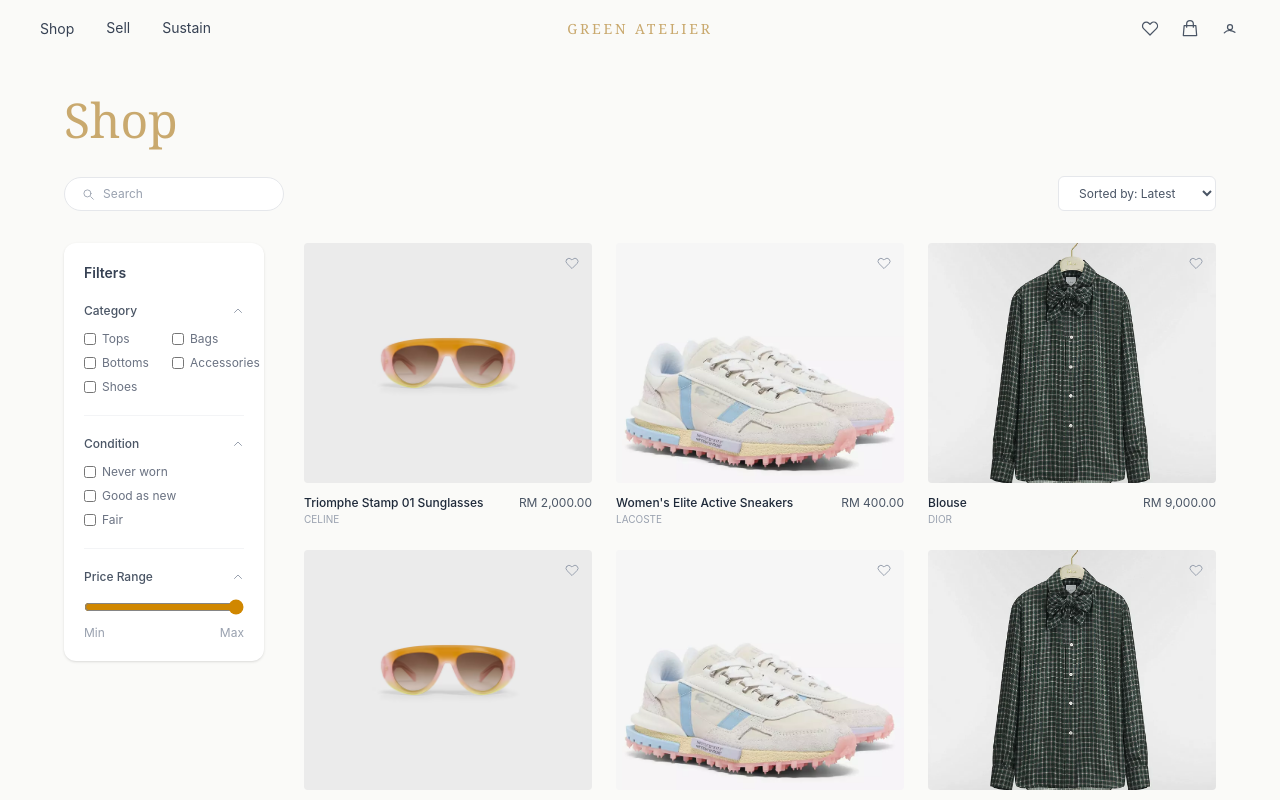
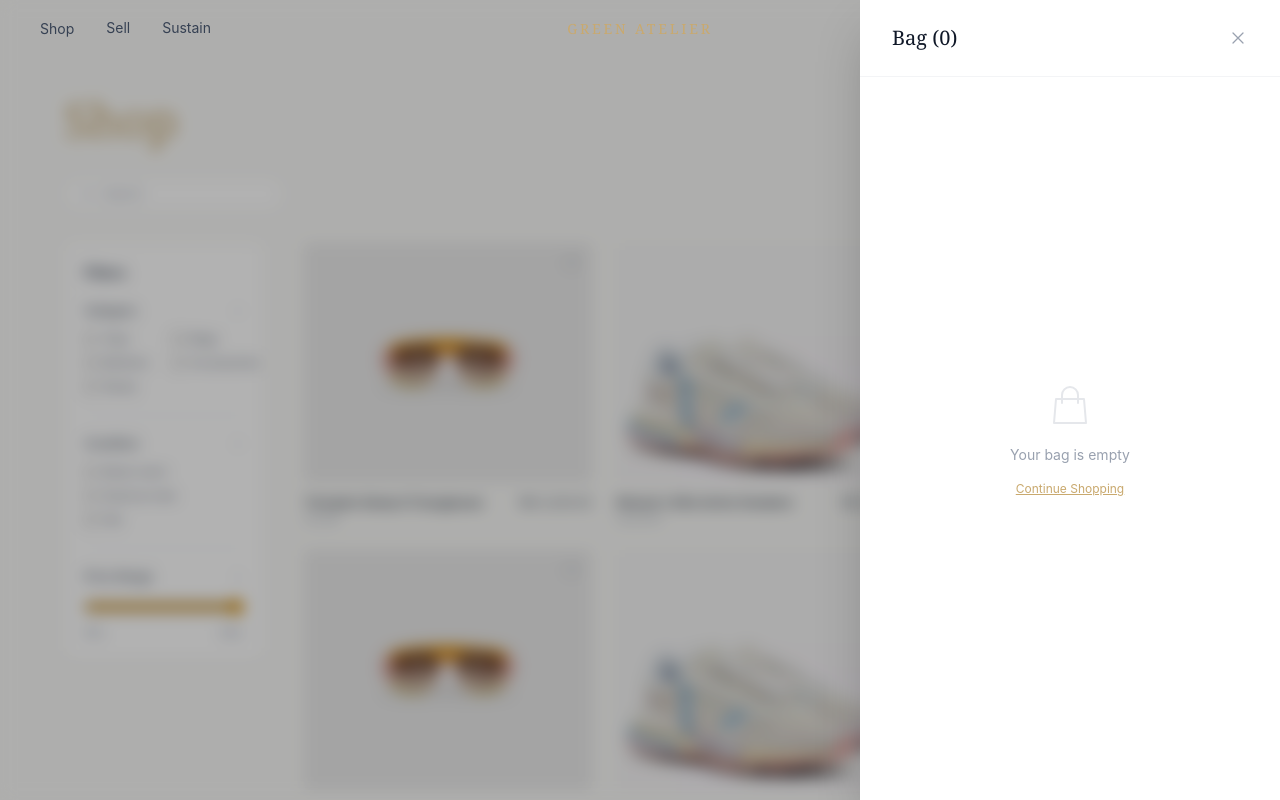
Before and after one commit to Hanadiew/Green-Atelier, a Vue app: page /shop in a window 1280 px wide. Both pictures are taken after a click on the button 1190 px from the left and 28 px from the top of the page. Shown: the top 800 px of the page. Built offline with nearby package versions, Linux system fonts and the light colour scheme.

Commit message:
Added cart drawer function

```diff
--- /dev/null
+++ b/src/cart.js
@@ -0,0 +1,24 @@
+import { ref, computed } from 'vue'
+
+export const cartItems = ref([])
+
+export const cartCount = computed(() => cartItems.value.length)
+
+export const cartSubtotal = computed(() =>
+  cartItems.value.reduce((sum, item) => sum + item.price, 0)
+)
+
+export const addToCart = (product) => {
+  const exists = cartItems.value.find(i => i.id === product.id)
+  if (!exists) {
+    cartItems.value.push({ ...product })
+  }
+}
+
+export const removeFromCart = (id) => {
+  cartItems.value = cartItems.value.filter(i => i.id !== id)
+}
+
+export const clearCart = () => {
+  cartItems.value = []
+}
--- /dev/null
+++ b/src/components/CartDrawer.vue
@@ -0,0 +1,102 @@
+<template>
+  <!-- Backdrop -->
+  <div
+    v-if="isOpen"
+    class="fixed inset-0 z-40 bg-black/30 backdrop-blur-sm"
+    @click="$emit('close')"
+  ></div>
+
+  <!-- Drawer -->
+  <div
+    class="fixed top-0 right-0 h-full z-50 bg-white shadow-2xl flex flex-col transition-transform duration-300"
+    style="width: 420px;"
+    :style="isOpen ? 'transform: translateX(0)' : 'transform: translateX(100%)'"
+  >
+    <!-- Header -->
+    <div class="flex items-center justify-between px-8 py-6 border-b border-gray-100">
+      <h2 class="text-xl font-light text-gray-900" style="font-family: 'Georgia', serif;">
+        Bag ({{ cartCount }})
+      </h2>
+      <button @click="$emit('close')" class="text-gray-400 hover:text-gray-700 transition">
+        <svg xmlns="http://www.w3.org/2000/svg" class="h-5 w-5" fill="none" viewBox="0 0 24 24" stroke="currentColor">
+          <path stroke-linecap="round" stroke-linejoin="round" stroke-width="1.5" d="M6 18L18 6M6 6l12 12"/>
+        </svg>
+      </button>
+    </div>
+
+    <!-- Items -->
+    <div class="flex-1 overflow-y-auto px-8 py-6">
+
+      <!-- Empty state -->
+      <div v-if="cartItems.length === 0" class="flex flex-col items-center justify-center h-full text-center">
+        <svg xmlns="http://www.w3.org/2000/svg" class="h-12 w-12 text-gray-200 mb-4" fill="none" viewBox="0 0 24 24" stroke="currentColor">
+          <path stroke-linecap="round" stroke-linejoin="round" stroke-width="1" d="M16 11V7a4 4 0 00-8 0v4M5 9h14l1 12H4L5 9z"/>
+        </svg>
+        <p class="text-sm text-gray-400">Your bag is empty</p>
+        <button @click="$emit('close')" class="mt-4 text-xs underline" style="color: #C9A96E;">Continue Shopping</button>
+      </div>
+
+      <!-- Cart items -->
+      <div v-else class="space-y-6">
+        <div v-for="item in cartItems" :key="item.id" class="flex gap-4">
+
+          <!-- Image -->
+          <div class="rounded-lg overflow-hidden bg-gray-100 flex-shrink-0" style="width: 90px; height: 90px;">
+            <img :src="item.image" :alt="item.name" class="w-full h-full object-cover" />
+          </div>
+
+          <!-- Info -->
+          <div class="flex-1">
+            <p class="text-xs text-gray-400 uppercase tracking-widest mb-0.5">{{ item.brand }}</p>
+            <p class="text-sm text-gray-800 mb-1">{{ item.name }}</p>
+            <p class="text-sm text-gray-600">RM {{ item.price.toLocaleString() }}.00</p>
+          </div>
+
+          <!-- Remove -->
+          <button @click="removeFromCart(item.id)" class="text-gray-300 hover:text-gray-500 transition self-start mt-1">
+            <svg xmlns="http://www.w3.org/2000/svg" class="h-4 w-4" fill="none" viewBox="0 0 24 24" stroke="currentColor">
+              <path stroke-linecap="round" stroke-linejoin="round" stroke-width="1.5" d="M6 18L18 6M6 6l12 12"/>
+            </svg>
+          </button>
+
+        </div>
+      </div>
+    </div>
+
+    <!-- Footer -->
+    <div v-if="cartItems.length > 0" class="px-8 py-6 border-t border-gray-100">
+      <div class="flex justify-between items-center mb-5">
+        <span class="text-sm font-semibold text-gray-900">Subtotal</span>
+        <span class="text-sm font-semibold text-gray-900">RM {{ cartSubtotal.toLocaleString() }}.00</span>
+      </div>
+      <button
+        @click="handleCheckout"
+        class="w-full py-3 text-sm text-white rounded-md transition hover:opacity-90 mb-3"
+        style="background-color: #C9A96E;">
+        Checkout
+      </button>
+      <button
+        @click="clearCart"
+        class="w-full text-xs text-center transition"
+        style="color: #C9A96E;">
+        Clear Bag
+      </button>
+    </div>
+
+  </div>
+</template>
+
+<script setup>
+import { useRouter } from 'vue-router'
+import { cartItems, cartCount, cartSubtotal, removeFromCart, clearCart } from '../cart.js'
+
+defineProps({ isOpen: Boolean })
+defineEmits(['close'])
+
+const router = useRouter()
+
+const handleCheckout = () => {
+  // TODO: connect to checkout page
+  router.push('/checkout')
+}
+</script>
--- a/src/components/Navbar.vue
+++ b/src/components/Navbar.vue
@@ -6,7 +6,7 @@
     <!-- Left: Nav Links -->
     <div class="flex items-center gap-8">
       <div class="relative" @mouseenter="showShop = true" @mouseleave="showShop = false">
-        <router-link to="/shop" class="text-sm text-gray-700 hover:text-black">Shop</router-link>
+        <button class="text-sm text-gray-700 hover:text-black">Shop</button>
         <div v-if="showShop" class="absolute top-full left-0 mt-2 bg-white shadow-md rounded-md p-6 flex gap-10 w-72 z-50">
           <div>
             <p class="text-xs font-semibold text-gray-400 uppercase mb-2">Shop</p>
@@ -38,45 +38,59 @@
 
     <!-- Center: Logo -->
     <div class="absolute left-1/2 -translate-x-1/2">
-      <span class="tracking-widest text-sm font-light" style="color: #C9A96E; font-family: 'Georgia', serif; letter-spacing: 0.2em;">
-        GREEN ATELIER
-      </span>
+      <RouterLink to="/home">
+        <span class="tracking-widest text-sm font-light" style="color: #C9A96E; font-family: 'Georgia', serif; letter-spacing: 0.2em;">
+          GREEN ATELIER
+        </span>
+      </RouterLink>
     </div>
 
     <!-- Right: Icons -->
     <div class="flex items-center gap-5">
+
       <!-- Wishlist -->
       <button class="text-gray-600 hover:text-black">
         <svg xmlns="http://www.w3.org/2000/svg" class="h-5 w-5" fill="none" viewBox="0 0 24 24" stroke="currentColor">
           <path stroke-linecap="round" stroke-linejoin="round" stroke-width="1.5" d="M4.318 6.318a4.5 4.5 0 016.364 0L12 7.636l1.318-1.318a4.5 4.5 0 116.364 6.364L12 20.364l-7.682-7.682a4.5 4.5 0 010-6.364z"/>
         </svg>
       </button>
-      <!-- Bag -->
-      <button class="text-gray-600 hover:text-black">
+
+      <!-- Bag with count badge -->
+      <button class="relative text-gray-600 hover:text-black" @click="cartOpen = true">
         <svg xmlns="http://www.w3.org/2000/svg" class="h-5 w-5" fill="none" viewBox="0 0 24 24" stroke="currentColor">
           <path stroke-linecap="round" stroke-linejoin="round" stroke-width="1.5" d="M16 11V7a4 4 0 00-8 0v4M5 9h14l1 12H4L5 9z"/>
         </svg>
+        <span v-if="cartCount > 0"
+          class="absolute -top-2 -right-2 text-white text-xs rounded-full w-4 h-4 flex items-center justify-center"
+          style="background-color: #C9A96E; font-size: 9px;">
+          {{ cartCount }}
+        </span>
       </button>
+
       <!-- Profile -->
       <button class="text-gray-600 hover:text-black">
         <svg xmlns="http://www.w3.org/2000/svg" class="h-5 w-5" fill="none" viewBox="0 0 24 24" stroke="currentColor">
           <path stroke-linecap="round" stroke-linejoin="round" stroke-width="1.5" d="M5.121 17.804A8.966 8.966 0 0112 15c2.21 0 4.232.797 5.879 2.11M15 11a3 3 0 11-6 0 3 3 0 016 0z"/>
         </svg>
       </button>
+
     </div>
   </nav>
+
+  <!-- Cart Drawer -->
+  <CartDrawer :isOpen="cartOpen" @close="cartOpen = false" />
 </template>
 
 <script setup>
 import { ref, onMounted, onUnmounted } from 'vue'
+import { cartCount } from '../cart.js'
+import CartDrawer from './CartDrawer.vue'
 
 const showShop = ref(false)
 const scrolled = ref(false)
+const cartOpen = ref(false)
 
-const handleScroll = () => {
-  scrolled.value = window.scrollY > 10
-}
-
+const handleScroll = () => { scrolled.value = window.scrollY > 10 }
 onMounted(() => window.addEventListener('scroll', handleScroll))
 onUnmounted(() => window.removeEventListener('scroll', handleScroll))
 </script>
--- a/src/pages/Product.vue
+++ b/src/pages/Product.vue
@@ -40,10 +40,13 @@
 
           <!-- Add to Bag + Wishlist -->
           <div class="flex gap-3 mb-8">
-            <button class="flex-1 py-3 text-sm border rounded-md transition hover:bg-gray-50"
-              style="border-color: #C9A96E; color: #C9A96E;">
-              Add to Bag
+            <button
+            @click="handleAddToCart"
+            class="flex-1 py-3 text-sm border rounded-md transition hover:bg-gray-50"
+            style="border-color: #C9A96E; color: #C9A96E;">
+            {{ addedToCart ? 'Added to Bag ✓' : 'Add to Bag' }}
             </button>
+
             <button class="w-12 h-12 flex items-center justify-center border rounded-md hover:bg-gray-50 transition"
               style="border-color: #C9A96E;">
               <svg xmlns="http://www.w3.org/2000/svg" class="h-5 w-5" style="color: #C9A96E;" fill="none" viewBox="0 0 24 24" stroke="currentColor">
@@ -215,45 +218,22 @@
   </div>
 </template>
 
-<script setup>
 import { ref } from 'vue'
 import { useRouter } from 'vue-router'
+import { addToCart } from '../cart.js'
 import Navbar from '../components/Navbar.vue'
 import Footer from '../components/Footer.vue'
 
-const router = useRouter()
-const activeImage = ref(0)
-const relatedCarousel = ref(null)
+const addedToCart = ref(false)
 
-// Dummy product data — replace with Supabase later
-const product = ref({
-  name: 'Kisslock Frame Bag 27',
-  brand: 'Coach',
-  price: 2000,
-  originalPrice: 3000,
-  color: 'Brown',
-  condition: 'Good as new',
-  material: 'Straw Woven',
-  images: [
-    new URL('../assets/bag1.png', import.meta.url).href,
-    new URL('../assets/shades.png', import.meta.url).href,
-    new URL('../assets/shoes.png', import.meta.url).href,
-  ]
-})
-
-const accordions = ref([
-  { title: 'Description', open: false, content: 'A beautifully crafted kisslock frame bag made from straw woven material. Perfect for both casual and formal occasions.' },
-  { title: 'Shipping', open: false, content: 'Standard shipping takes 3-5 business days. Express shipping available at checkout.' },
-  { title: 'Authenticity', open: false, content: 'This item has been verified by our in-house authentication team. Certificate of authenticity included.' },
-])
-
-const relatedProducts = [
-  { id: 1, name: 'Kisslock Frame Bag 27', brand: 'Coach', price: 2000, image: new URL('../assets/bag1.png', import.meta.url).href },
-  { id: 2, name: 'Blouse', brand: 'Dior', price: 9000, image: new URL('../assets/shirt.png', import.meta.url).href },
-  { id: 3, name: 'Triomphe Stamp 01 Sunglasses', brand: 'Celine', price: 2000, image: new URL('../assets/shades.png', import.meta.url).href },
-  { id: 4, name: "Women's Elite Active Sneakers", brand: 'Lacoste', price: 400, image: new URL('../assets/shoes.png', import.meta.url).href },
-]
-
-const relatedLeft = () => relatedCarousel.value.scrollBy({ left: -300, behavior: 'smooth' })
-const relatedRight = () => relatedCarousel.value.scrollBy({ left: 300, behavior: 'smooth' })
-</script>
+const handleAddToCart = () => {
+  addToCart({
+    id: product.value.id ?? 1,
+    name: product.value.name,
+    brand: product.value.brand,
+    price: product.value.price,
+    image: product.value.images[0]
+  })
+  addedToCart.value = true
+  setTimeout(() => addedToCart.value = false, 2000)
+}
```
